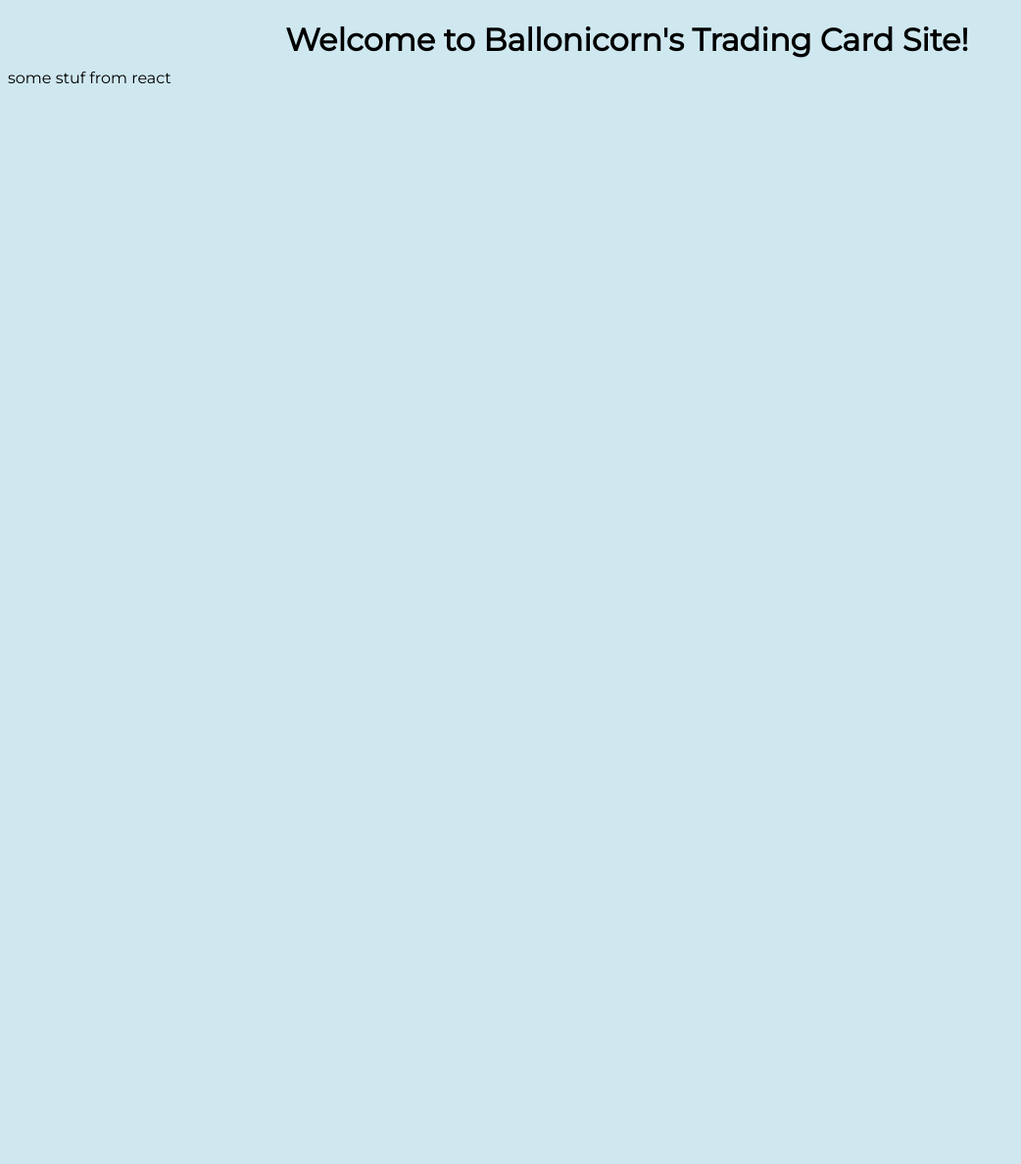
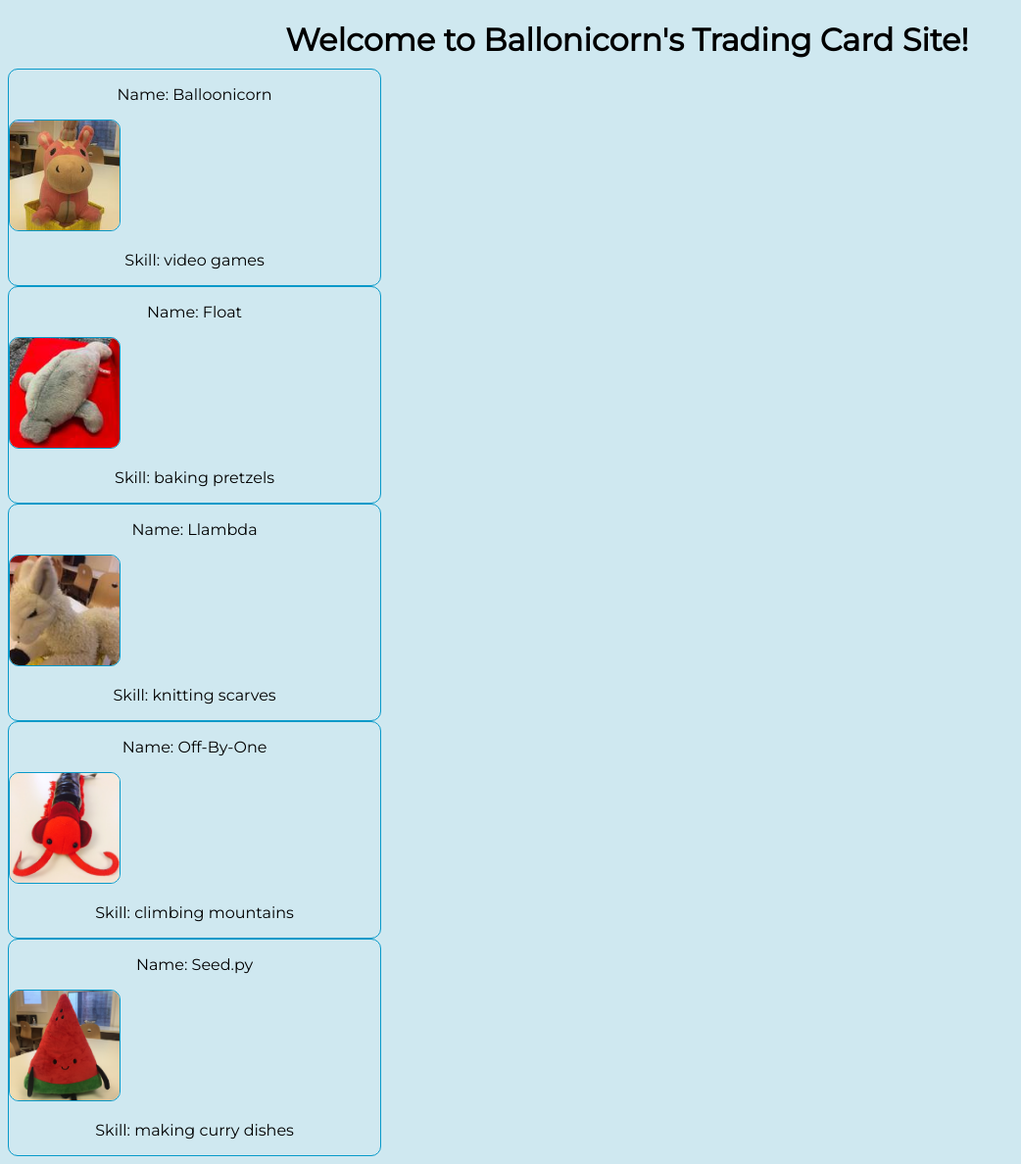
Before and after one commit to tielarose/react-trading-cards-2, a Flask app: template templates/cards2.html in a window 1280 px wide. Shown: the whole page at 98% size, without its empty margins (0-1042 px from the left). Before the commit the page ends 86 px from the top, so only its background shows below. Run offline with Flask 2, Linux system fonts and the light colour scheme; the template is opened without the code that fills it, so the values that code supplies are empty; some libraries are stand-ins or nearby versions.

Commit message:
Create TradingCard and AllCards components, show hard-coded data

```diff
--- a/static/css/style2.css
+++ b/static/css/style2.css
@@ -11,3 +11,17 @@ body {
   background-color: rgb(207, 232, 240);
   font-family: "Montserrat", sans-serif;
 }
+
+img {
+  width: 7em;
+  height: 7em;
+  object-fit: cover;
+  border: 1px solid rgb(7, 153, 201);
+  border-radius: 10px;
+}
+
+.trading-card {
+  border: 1px solid rgb(7, 153, 201);
+  width: 30%;
+  border-radius: 10px;
+}
--- a/static/js/tradingCard2.jsx
+++ b/static/js/tradingCard2.jsx
@@ -1,5 +1,62 @@
+const tradingCardData = [
+  {
+    name: "Balloonicorn",
+    skill: "video games",
+    imgUrl: "/static/img/balloonicorn.jpg",
+    cardId: 1
+  },
+  {
+    name: "Float",
+    skill: "baking pretzels",
+    imgUrl: "/static/img/float.jpg",
+    cardId: 2
+  },
+  {
+    name: "Llambda",
+    skill: "knitting scarves",
+    imgUrl: "/static/img/llambda.jpg",
+    cardId: 3
+  },
+  {
+    name: "Off-By-One",
+    skill: "climbing mountains",
+    imgUrl: "/static/img/off-by-one.jpeg",
+    cardId: 4
+  },
+  {
+    name: "Seed.py",
+    skill: "making curry dishes",
+    imgUrl: "/static/img/seedpy.jpeg",
+    cardId: 5
+  }
+];
+
+function TradingCard(props) {
+  return (
+    <div className="trading-card">
+      <p>Name: {props.name}</p>
+      <img src={props.imgUrl} />
+      <p>Skill: {props.skill}</p>
+    </div>
+  );
+}
+
 function AllCards() {
-  return "some stuf from react";
+  const allCards = [];
+
+  for (const card of tradingCardData) {
+    allCards.push(
+      <TradingCard
+        key={card.cardId}
+        name={card.name}
+        skill={card.skill}
+        imgUrl={card.imgUrl}
+      />
+    );
+    console.log(allCards);
+  }
+
+  return <React.Fragment>{allCards}</React.Fragment>;
 }
 
 ReactDOM.render(
```
